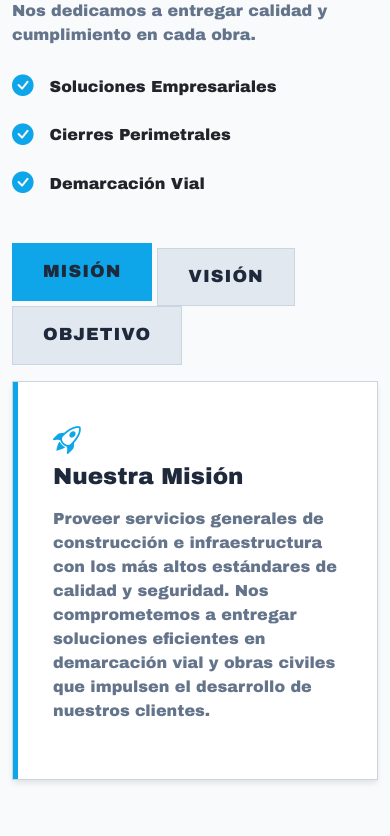
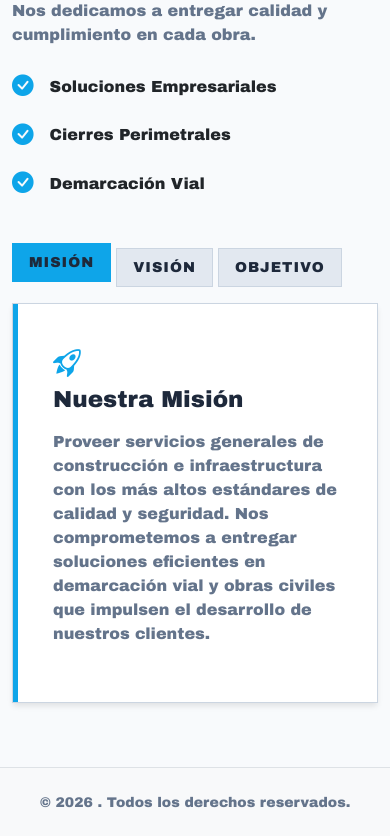
Before and after one commit to SebastianGarrido212/Empresa, a Django app: page /nosotros/ in a window 390 px wide. Shown: the part 742-1578 px from the top of the page. After the commit the page ends 1550 px from the top, so only its background shows below. Run offline with Django 5.2, Linux system fonts and the light colour scheme; data that the repository does not hold is empty.

Commit message:
Cambios en about

```diff
--- a/AppTrabajoEmpresa/templates/about.html
+++ b/AppTrabajoEmpresa/templates/about.html
@@ -59,9 +59,9 @@
             }
 
             .nav-pills .nav-link {
-                padding: 10px 15px;
+                padding: 5px 10px;
                 /* Botones de tabs más compactos */
-                font-size: 0.9rem;
+                font-size: 0.75rem;
             }
 
             .py-5 {
@@ -76,8 +76,8 @@
             background-color: #e2e8f0;
             border-radius: 0;
             margin-right: 5px;
-            padding: 15px 30px;
-            font-size: 1.1rem;
+            padding: 8px 16px;
+            font-size: 0.9rem;
             transition: all 0.3s;
             border: 1px solid #cbd5e1;
         }
```
